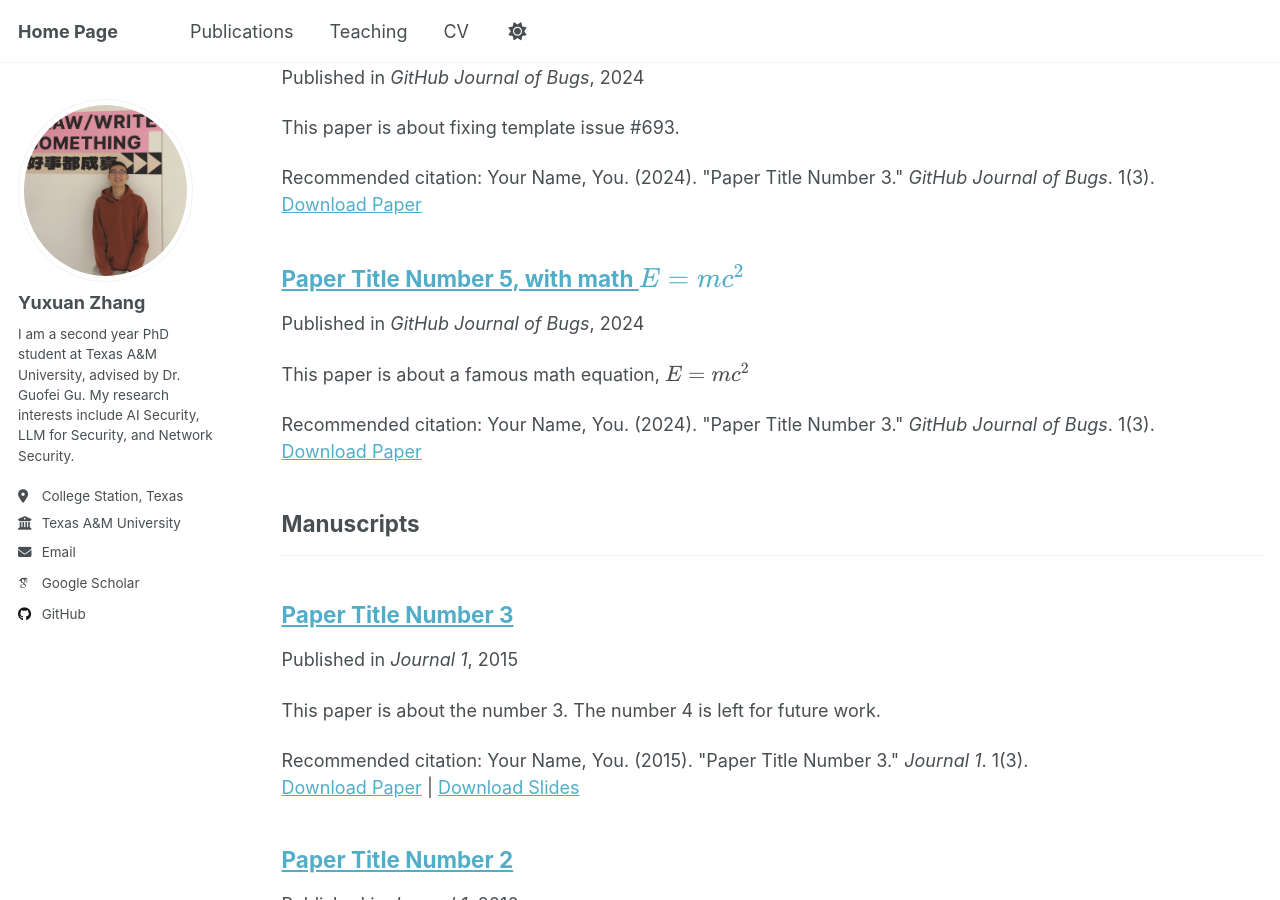
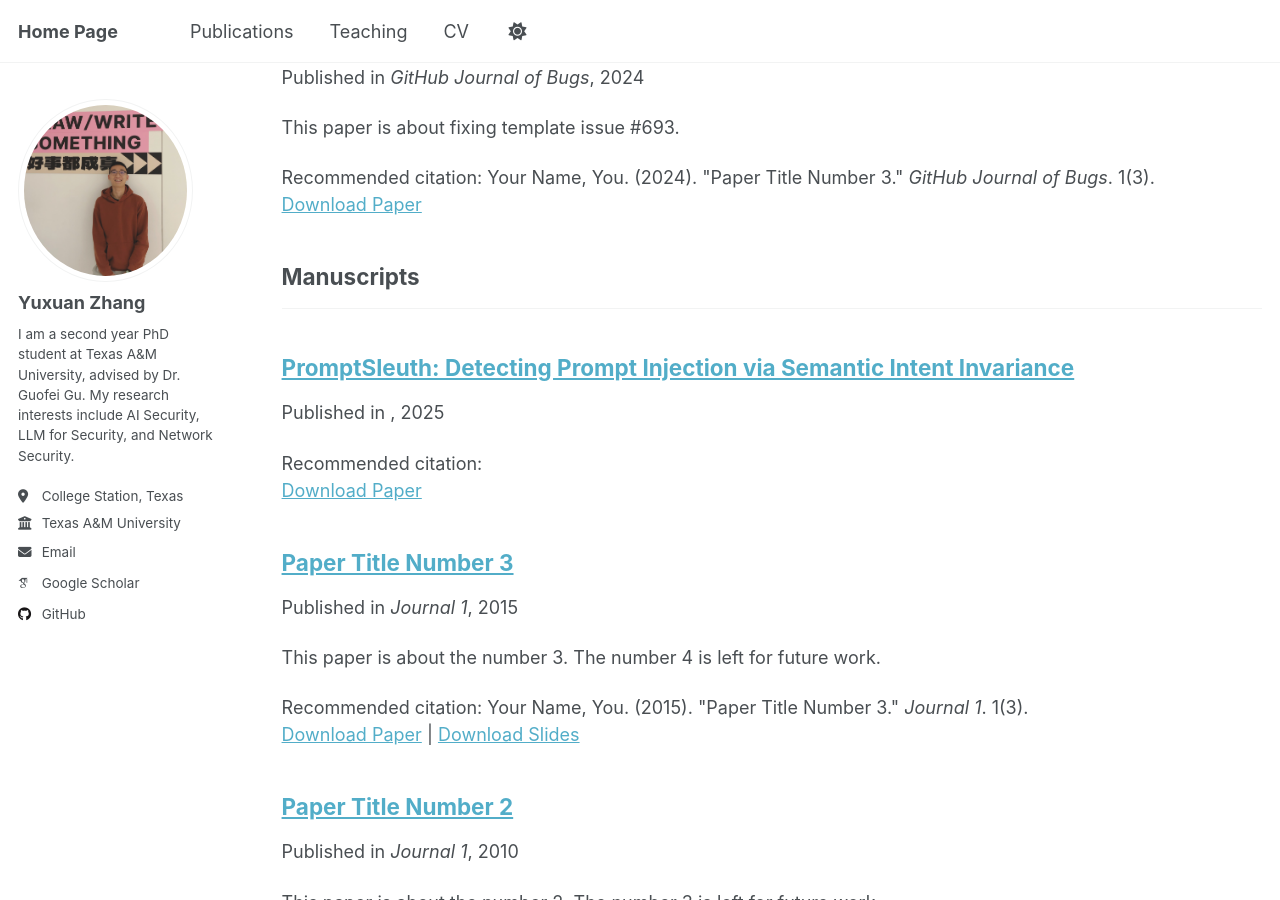
Before and after one commit to michaelzhang05/michaelzhang05.github.io, a Jekyll site: the page built from _pages/publications.html, in a window 1280 px wide and 900 px high, scrolled down 818 px. Built offline with Jekyll 4.4.1, drawn with Linux system fonts in a browser that asks for light colours; some web fonts are replaced; a script that is not in the unit is left out.

Commit message:
Update 2025-08-28-PromptSleuth.md

```diff
--- a/_publications/2025-08-28-PromptSleuth.md
+++ b/_publications/2025-08-28-PromptSleuth.md
@@ -1,13 +1,13 @@
 ---
-title: "Paper Title Number 5, with math $$E=mc^2$$"
+title: "PromptSleuth: Detecting Prompt Injection via Semantic Intent Invariance"
 collection: publications
-category: conferences
-permalink: /publication/2024-02-17-paper-title-number-4
-excerpt: 'This paper is about a famous math equation, $$E=mc^2$$'
-date: 2024-02-17
-venue: 'GitHub Journal of Bugs'
-paperurl: 'http://academicpages.github.io/files/paper3.pdf'
-citation: 'Your Name, You. (2024). &quot;Paper Title Number 3.&quot; <i>GitHub Journal of Bugs</i>. 1(3).'
+category: manuscripts
+permalink: /publication/2025-08-28-PromptSleuth
+excerpt: ''
+date: 2025-08-28
+venue: ''
+paperurl: 'https://arxiv.org/abs/2508.20890'
+citation: ''
 ---
 
 Using [MathJax](https://www.mathjax.org/) in the description is supported - $$E=mc^2$$ - however, the use must be mindful that the default delimiters are `$$...$$` and `\\[...\\]` which differs from the `$...$` that is typically expected.
```
